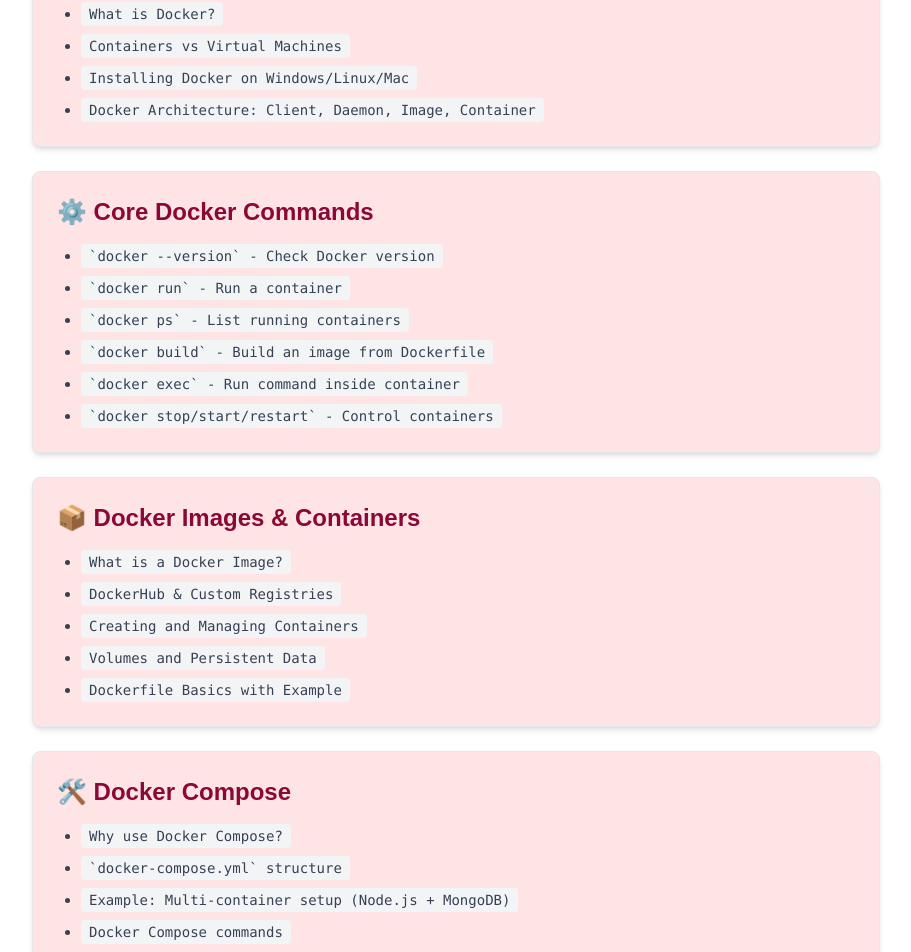
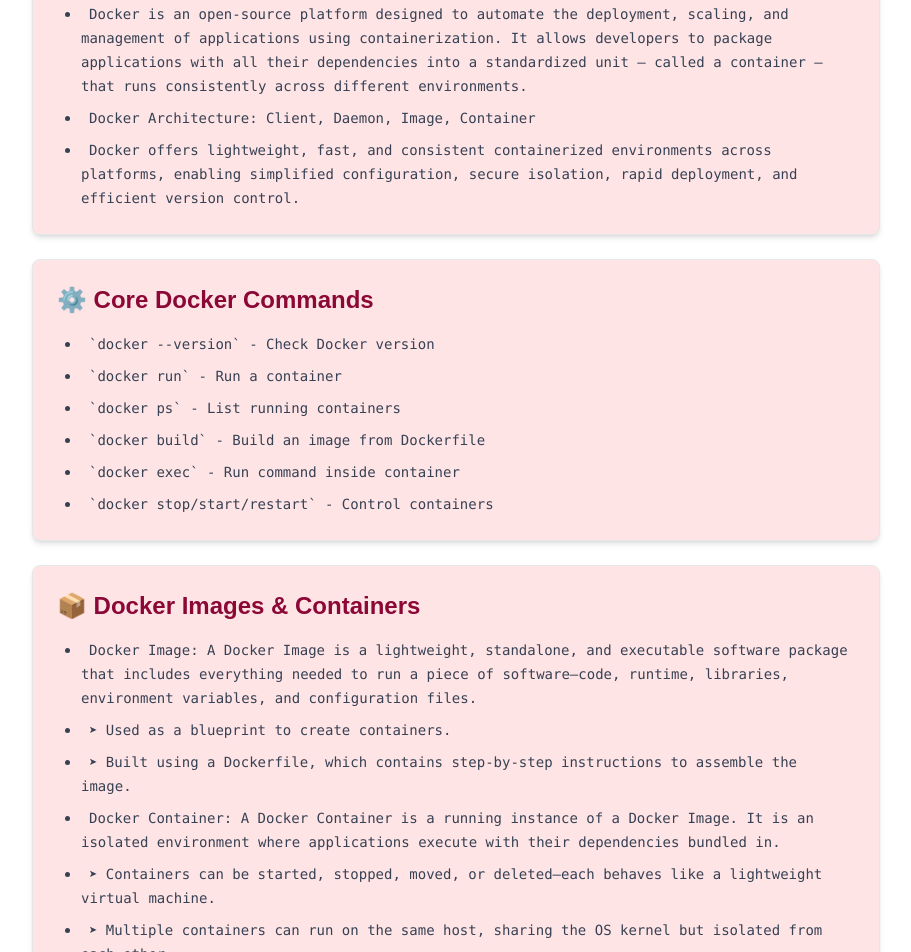
Before and after one commit to Ashwinib26/Learn-docker, a Next.js app in the folder learn-docker/: page /Guide in a window 1280 px wide. Shown: the part 340-1292 px from the top of the page, without its empty margins (184-1095 px from the left). Built offline with nearby package versions, Linux system fonts and the light colour scheme.

Commit message:
Guide content Updated

```diff
--- a/learn-docker/src/app/Guide/page.tsx
+++ b/learn-docker/src/app/Guide/page.tsx
@@ -6,10 +6,9 @@
   {
     title: "🧱 Docker Basics",
     items: [
-      "What is Docker?",
-      "Containers vs Virtual Machines",
-      "Installing Docker on Windows/Linux/Mac",
-      "Docker Architecture: Client, Daemon, Image, Container"
+        "Docker is an open-source platform designed to automate the deployment, scaling, and management of applications using containerization. It allows developers to package applications with all their dependencies into a standardized unit — called a container — that runs consistently across different environments.",
+        "Docker Architecture: Client, Daemon, Image, Container",
+        "Docker offers lightweight, fast, and consistent containerized environments across platforms, enabling simplified configuration, secure isolation, rapid deployment, and efficient version control."
     ]
   },
   {
@@ -26,22 +25,15 @@
   {
     title: "📦 Docker Images & Containers",
     items: [
-      "What is a Docker Image?",
-      "DockerHub & Custom Registries",
-      "Creating and Managing Containers",
-      "Volumes and Persistent Data",
-      "Dockerfile Basics with Example"
+        "Docker Image: A Docker Image is a lightweight, standalone, and executable software package that includes everything needed to run a piece of software—code, runtime, libraries, environment variables, and configuration files.",
+        "           ➤ Used as a blueprint to create containers.",
+        "           ➤ Built using a Dockerfile, which contains step-by-step instructions to assemble the image.",
+
+        "Docker Container: A Docker Container is a running instance of a Docker Image. It is an isolated environment where applications execute with their dependencies bundled in.",
+        "           ➤ Containers can be started, stopped, moved, or deleted—each behaves like a lightweight virtual machine.",
+        "           ➤ Multiple containers can run on the same host, sharing the OS kernel but isolated from each other.",
     ]
-  },
-  {
-    title: "🛠️ Docker Compose",
-    items: [
-      "Why use Docker Compose?",
-      "`docker-compose.yml` structure",
-      "Example: Multi-container setup (Node.js + MongoDB)",
-      "Docker Compose commands"
-    ]
-  },
+},
   {
     title: "🚀 Real-World Use Cases",
     items: [
@@ -56,7 +48,7 @@
 const GuidePage = () => {
   return (
     <div className="max-w-4xl mx-auto py-10 px-6">
-      <h1 className="text-4xl font-bold mb-6 text-rose-900">🚢 Docker Guide</h1>
+      <h1 className="text-4xl font-bold mb-6 text-rose-400">🚢 Docker Guide</h1>
       <p className="text-lg text-gray-400 mb-8">
         A complete beginner-to-advanced Docker learning resource. Click through the sections below to explore concepts, commands, and real-world applications.
       </p>
@@ -68,7 +60,7 @@
             <ul className="list-disc pl-6 space-y-2 text-gray-700">
               {topic.items.map((item, i) => (
                 <li key={i}>
-                  <code className="bg-gray-100 px-2 py-1 rounded text-sm">{item}</code>
+                  <code className="px-2 py-1 rounded text-sm">{item}</code>
                 </li>
               ))}
             </ul>
```
